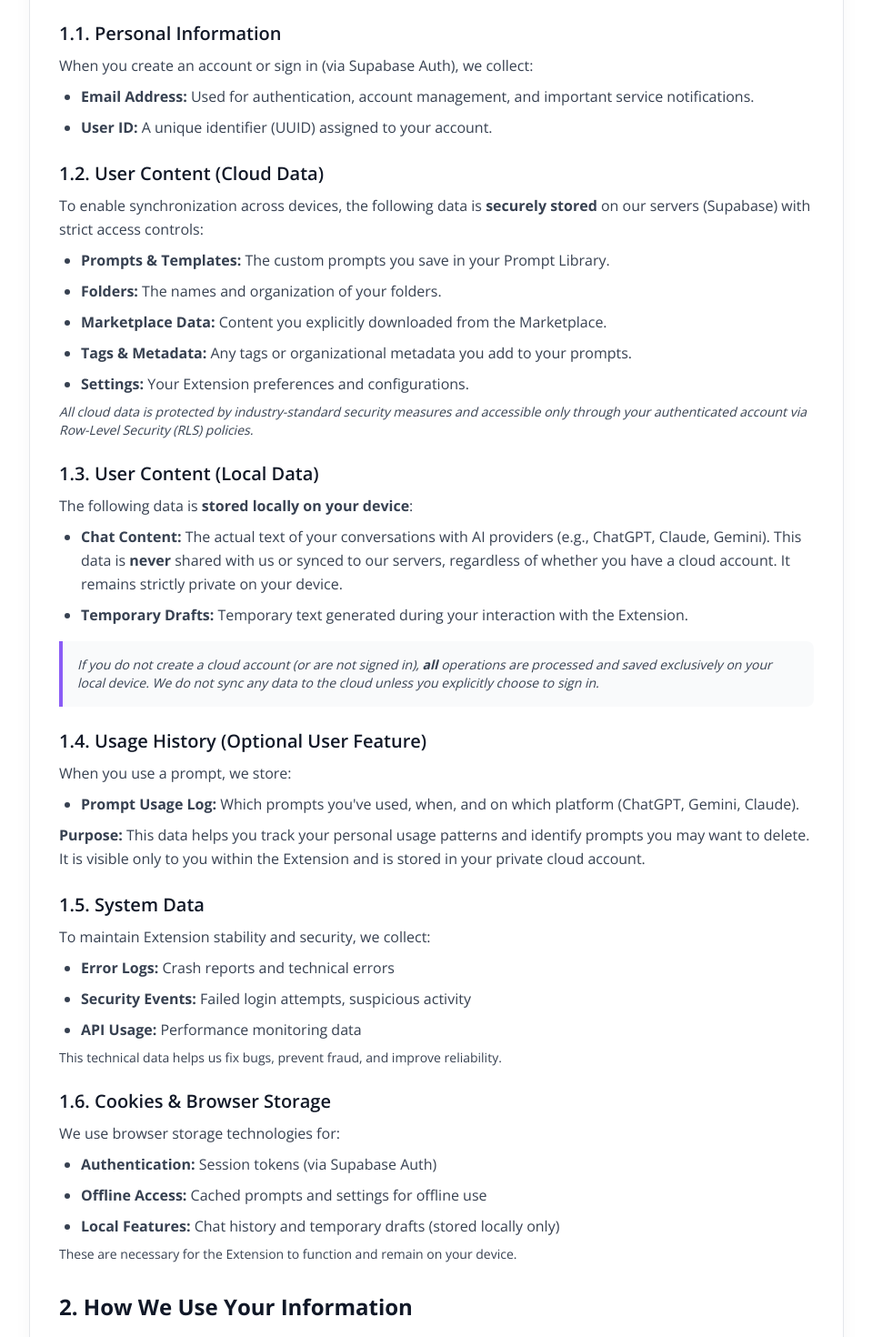
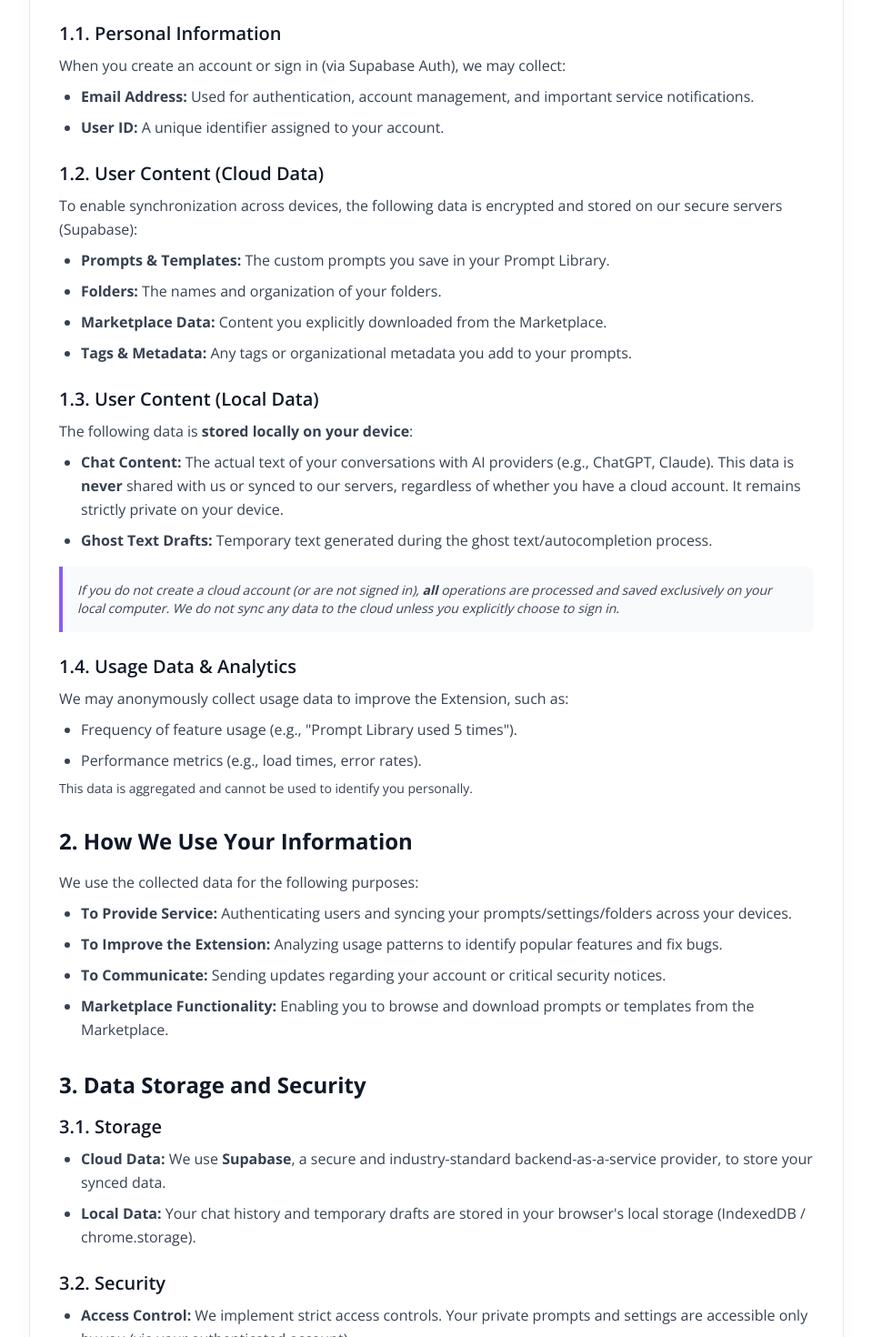
Before and after one commit to roeymit84/ai-chatworks-website, a Next.js app: page /privacy in a window 1280 px wide. Shown: the part 660-2130 px from the top of the page at 91% size, without its empty margins (160-1119 px from the left). Built offline with nearby package versions, Linux system fonts and the light colour scheme.

Commit message:
Add files via upload

```diff
--- a/app/privacy/page.jsx
+++ b/app/privacy/page.jsx
@@ -15,7 +15,7 @@ export default function PrivacyPage() {
         <div className="max-w-4xl mx-auto bg-white shadow-xl shadow-brand-dark/5 rounded-2xl border border-brand-border overflow-hidden animate-fade-in">
           <div className="px-8 py-10 border-b border-brand-border bg-gradient-to-r from-brand-surface to-white">
             <h1 className="text-3xl md:text-4xl font-bold text-brand-dark mb-2">Privacy Policy</h1>
-            <p className="text-brand-slate">Last Updated: <span className="font-semibold text-brand-purple">January 01, 2026</span></p>
+            <p className="text-brand-slate">Last Updated: <span className="font-semibold text-brand-purple">December 03, 2025</span></p>
           </div>
 
           <div className="px-8 py-10 space-y-8 text-brand-gray leading-relaxed">
@@ -31,57 +31,38 @@ export default function PrivacyPage() {
               <p>We prioritize a <strong>Local-First</strong> architecture. Most of your sensitive data, such as your actual conversation history with AI providers, remains on your device. However, to provide features like Cloud Sync, Marketplace, and Account Management, we collect specific types of data.</p>
 
               <h3 className="text-xl font-semibold text-brand-dark mt-6 mb-2">1.1. Personal Information</h3>
-              <p>When you create an account or sign in (via Supabase Auth), we collect:</p>
+              <p>When you create an account or sign in (via Supabase Auth), we may collect:</p>
               <ul className="list-disc pl-6 space-y-2 mt-2">
                 <li><strong>Email Address:</strong> Used for authentication, account management, and important service notifications.</li>
-                <li><strong>User ID:</strong> A unique identifier (UUID) assigned to your account.</li>
+                <li><strong>User ID:</strong> A unique identifier assigned to your account.</li>
               </ul>
 
               <h3 className="text-xl font-semibold text-brand-dark mt-6 mb-2">1.2. User Content (Cloud Data)</h3>
-              <p>To enable synchronization across devices, the following data is <strong>securely stored</strong> on our servers (Supabase) with strict access controls:</p>
+              <p>To enable synchronization across devices, the following data is encrypted and stored on our secure servers (Supabase):</p>
               <ul className="list-disc pl-6 space-y-2 mt-2">
                 <li><strong>Prompts & Templates:</strong> The custom prompts you save in your Prompt Library.</li>
                 <li><strong>Folders:</strong> The names and organization of your folders.</li>
                 <li><strong>Marketplace Data:</strong> Content you explicitly downloaded from the Marketplace.</li>
                 <li><strong>Tags & Metadata:</strong> Any tags or organizational metadata you add to your prompts.</li>
-                <li><strong>Settings:</strong> Your Extension preferences and configurations.</li>
               </ul>
-              <p className="mt-2 text-sm italic">All cloud data is protected by industry-standard security measures and accessible only through your authenticated account via Row-Level Security (RLS) policies.</p>
 
               <h3 className="text-xl font-semibold text-brand-dark mt-6 mb-2">1.3. User Content (Local Data)</h3>
               <p>The following data is <strong>stored locally on your device</strong>:</p>
               <ul className="list-disc pl-6 space-y-2 mt-2">
-                <li><strong>Chat Content:</strong> The actual text of your conversations with AI providers (e.g., ChatGPT, Claude, Gemini). This data is <strong>never</strong> shared with us or synced to our servers, regardless of whether you have a cloud account. It remains strictly private on your device.</li>
-                <li><strong>Temporary Drafts:</strong> Temporary text generated during your interaction with the Extension.</li>
+                <li><strong>Chat Content:</strong> The actual text of your conversations with AI providers (e.g., ChatGPT, Claude). This data is <strong>never</strong> shared with us or synced to our servers, regardless of whether you have a cloud account. It remains strictly private on your device.</li>
+                <li><strong>Ghost Text Drafts:</strong> Temporary text generated during the ghost text/autocompletion process.</li>
               </ul>
               <div className="bg-brand-surface border-l-4 border-brand-purple p-4 mt-4 rounded-r-lg">
-                <p className="m-0 text-sm italic">If you do not create a cloud account (or are not signed in), <strong>all</strong> operations are processed and saved exclusively on your local device. We do not sync any data to the cloud unless you explicitly choose to sign in.</p>
+                <p className="m-0 text-sm italic">If you do not create a cloud account (or are not signed in), <strong>all</strong> operations are processed and saved exclusively on your local computer. We do not sync any data to the cloud unless you explicitly choose to sign in.</p>
               </div>
 
-              <h3 className="text-xl font-semibold text-brand-dark mt-6 mb-2">1.4. Usage History (Optional User Feature)</h3>
-              <p>When you use a prompt, we store:</p>
+              <h3 className="text-xl font-semibold text-brand-dark mt-6 mb-2">1.4. Usage Data & Analytics</h3>
+              <p>We may anonymously collect usage data to improve the Extension, such as:</p>
               <ul className="list-disc pl-6 space-y-2 mt-2">
-                <li><strong>Prompt Usage Log:</strong> Which prompts you've used, when, and on which platform (ChatGPT, Gemini, Claude).</li>
+                <li>Frequency of feature usage (e.g., "Prompt Library used 5 times").</li>
+                <li>Performance metrics (e.g., load times, error rates).</li>
               </ul>
-              <p className="mt-2"><strong>Purpose:</strong> This data helps you track your personal usage patterns and identify prompts you may want to delete. It is visible only to you within the Extension and is stored in your private cloud account.</p>
-
-              <h3 className="text-xl font-semibold text-brand-dark mt-6 mb-2">1.5. System Data</h3>
-              <p>To maintain Extension stability and security, we collect:</p>
-              <ul className="list-disc pl-6 space-y-2 mt-2">
-                <li><strong>Error Logs:</strong> Crash reports and technical errors</li>
-                <li><strong>Security Events:</strong> Failed login attempts, suspicious activity</li>
-                <li><strong>API Usage:</strong> Performance monitoring data</li>
-              </ul>
-              <p className="mt-2 text-sm">This technical data helps us fix bugs, prevent fraud, and improve reliability.</p>
-
-              <h3 className="text-xl font-semibold text-brand-dark mt-6 mb-2">1.6. Cookies & Browser Storage</h3>
-              <p>We use browser storage technologies for:</p>
-              <ul className="list-disc pl-6 space-y-2 mt-2">
-                <li><strong>Authentication:</strong> Session tokens (via Supabase Auth)</li>
-                <li><strong>Offline Access:</strong> Cached prompts and settings for offline use</li>
-                <li><strong>Local Features:</strong> Chat history and temporary drafts (stored locally only)</li>
-              </ul>
-              <p className="mt-2 text-sm">These are necessary for the Extension to function and remain on your device.</p>
+              <p className="mt-2 text-sm">This data is aggregated and cannot be used to identify you personally.</p>
             </section>
 
             <section>
@@ -89,7 +70,7 @@ export default function PrivacyPage() {
               <p>We use the collected data for the following purposes:</p>
               <ul className="list-disc pl-6 space-y-2 mt-2">
                 <li><strong>To Provide Service:</strong> Authenticating users and syncing your prompts/settings/folders across your devices.</li>
-                <li><strong>To Improve the Extension:</strong> Fixing bugs and improving stability through error logs.</li>
+                <li><strong>To Improve the Extension:</strong> Analyzing usage patterns to identify popular features and fix bugs.</li>
                 <li><strong>To Communicate:</strong> Sending updates regarding your account or critical security notices.</li>
                 <li><strong>Marketplace Functionality:</strong> Enabling you to browse and download prompts or templates from the Marketplace.</li>
               </ul>
@@ -97,19 +78,14 @@ export default function PrivacyPage() {
 
             <section>
               <h2 className="text-2xl font-bold text-brand-dark mb-4">3. Data Storage and Security</h2>
-
               <h3 className="text-xl font-semibold text-brand-dark mb-2">3.1. Storage</h3>
               <ul className="list-disc pl-6 space-y-2 mt-2">
                 <li><strong>Cloud Data:</strong> We use <strong>Supabase</strong>, a secure and industry-standard backend-as-a-service provider, to store your synced data.</li>
                 <li><strong>Local Data:</strong> Your chat history and temporary drafts are stored in your browser's local storage (IndexedDB / chrome.storage).</li>
               </ul>
-
               <h3 className="text-xl font-semibold text-brand-dark mt-6 mb-2">3.2. Security</h3>
               <ul className="list-disc pl-6 space-y-2 mt-2">
-                <li><strong>Access Control:</strong> We implement strict access controls via Row-Level Security (RLS). Your private prompts and settings are accessible only by you (via your authenticated account).</li>
-                <li><strong>Encryption in Transit:</strong> All data transmitted between your browser and our servers uses HTTPS/TLS encryption.</li>
-                <li><strong>Infrastructure Security:</strong> Supabase provides enterprise-grade security, including encryption at rest at the infrastructure level.</li>
-                <li><strong>Account Security:</strong> Passwords are hashed using industry-standard algorithms. We never store plain-text passwords.</li>
+                <li><strong>Access Control:</strong> We implement strict access controls. Your private prompts and settings are accessible only by you (via your authenticated account).</li>
               </ul>
             </section>
 
@@ -127,10 +103,9 @@ export default function PrivacyPage() {
               <h2 className="text-2xl font-bold text-brand-dark mb-4">5. User Rights</h2>
               <p>You have the following rights regarding your data:</p>
               <ul className="list-disc pl-6 space-y-2 mt-2">
-                <li><strong>Access:</strong> You can view all your synced data directly within the Extension.</li>
+                <li><strong>Access:</strong> You can view your synced data directly within the Extension.</li>
                 <li><strong>Correction:</strong> You can update your settings and prompts at any time.</li>
                 <li><strong>Deletion:</strong> You can request the deletion of your account and all associated cloud data by using the account delete option within Settings (Cloud Data tab &gt; Delete Account), or by contacting support. Local data can be deleted by uninstalling the Extension.</li>
-                <li><strong>Data Export:</strong> You can export your prompts and settings from the Extension at any time via Settings &gt; Cloud Data &gt; Export Data.</li>
               </ul>
             </section>
 
@@ -138,39 +113,17 @@ export default function PrivacyPage() {
               <h2 className="text-2xl font-bold text-brand-dark mb-4">6. Data Retention</h2>
               <ul className="list-disc pl-6 space-y-2 mt-2">
                 <li><strong>Account Data:</strong> We retain your account data as long as your account is active.</li>
-                <li><strong>Deleted Accounts:</strong> Upon request for deletion, your data is removed from our live databases within <strong>24 hours</strong>. Backups are purged within 30 days.</li>
-                <li><strong>Usage History:</strong> Stored as long as your account is active. Deleted with account deletion.</li>
+                <li><strong>Deleted Accounts:</strong> Upon request for deletion, your data is removed from our live databases within 24 hours.</li>
               </ul>
             </section>
 
             <section>
-              <h2 className="text-2xl font-bold text-brand-dark mb-4">7. Children's Privacy</h2>
-              <p>AI ChatWorks is not intended for users under 16. We do not knowingly collect data from children under 16. If you believe a child has provided us with personal information, please contact us immediately at <a href="mailto:info@ai-chatworks.com" className="text-brand-purple underline">info@ai-chatworks.com</a>.</p>
+              <h2 className="text-2xl font-bold text-brand-dark mb-4">7. Changes to This Privacy Policy</h2>
+              <p>We may update our Privacy Policy from time to time. We will notify you of any changes by posting the new Privacy Policy on this page and updating the "Last Updated" date.</p>
             </section>
 
             <section>
-              <h2 className="text-2xl font-bold text-brand-dark mb-4">8. Changes to This Privacy Policy</h2>
-              <p>We may update our Privacy Policy from time to time. We will notify you of any changes by:</p>
-              <ul className="list-disc pl-6 space-y-2 mt-2">
-                <li>Posting the new Privacy Policy on this page</li>
-                <li>Updating the "Last Updated" date</li>
-                <li>Sending an email notification for material changes (if you've opted in)</li>
-              </ul>
-              <p className="mt-4">We encourage you to review this Privacy Policy periodically for any changes.</p>
-            </section>
-
-            <section>
-              <h2 className="text-2xl font-bold text-brand-dark mb-4">9. Legal Compliance</h2>
-              <p>This Privacy Policy is designed to comply with:</p>
-              <ul className="list-disc pl-6 space-y-2 mt-2">
-                <li><strong>GDPR</strong> (General Data Protection Regulation - EU)</li>
-                <li><strong>CCPA</strong> (California Consumer Privacy Act - US)</li>
-                <li><strong>Other applicable data protection laws</strong></li>
-              </ul>
-            </section>
-
-            <section>
-              <h2 className="text-2xl font-bold text-brand-dark mb-4">10. Contact Us</h2>
+              <h2 className="text-2xl font-bold text-brand-dark mb-4">8. Contact Us</h2>
               <p>If you have any questions about this Privacy Policy, please contact us at:</p>
               <p className="mt-4">
                 <a href="mailto:info@ai-chatworks.com" className="inline-flex items-center gap-2 px-6 py-2 rounded-lg bg-brand-surface border border-brand-border text-brand-purple font-semibold hover:bg-brand-purple hover:text-white transition-all duration-300">
```
